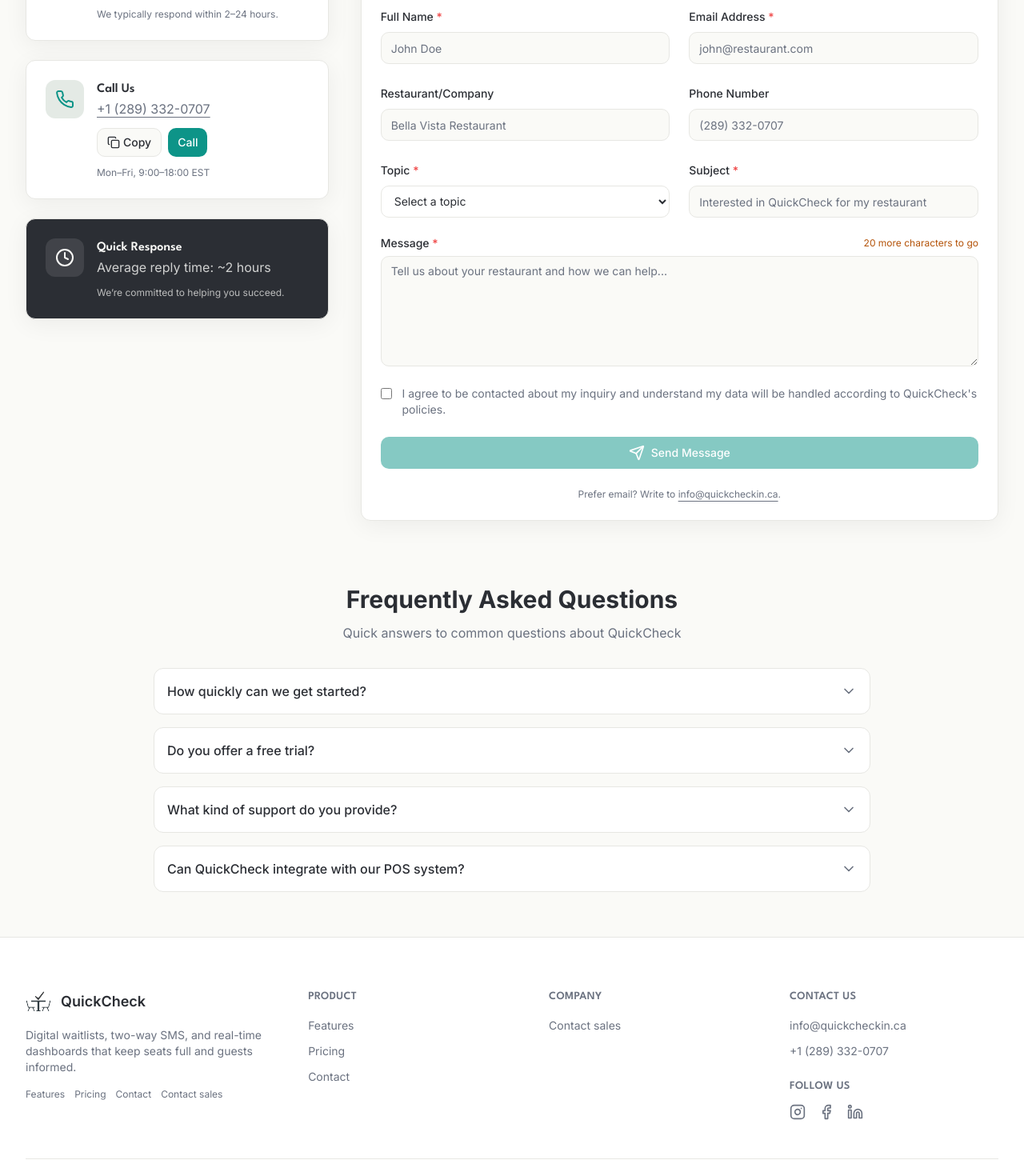
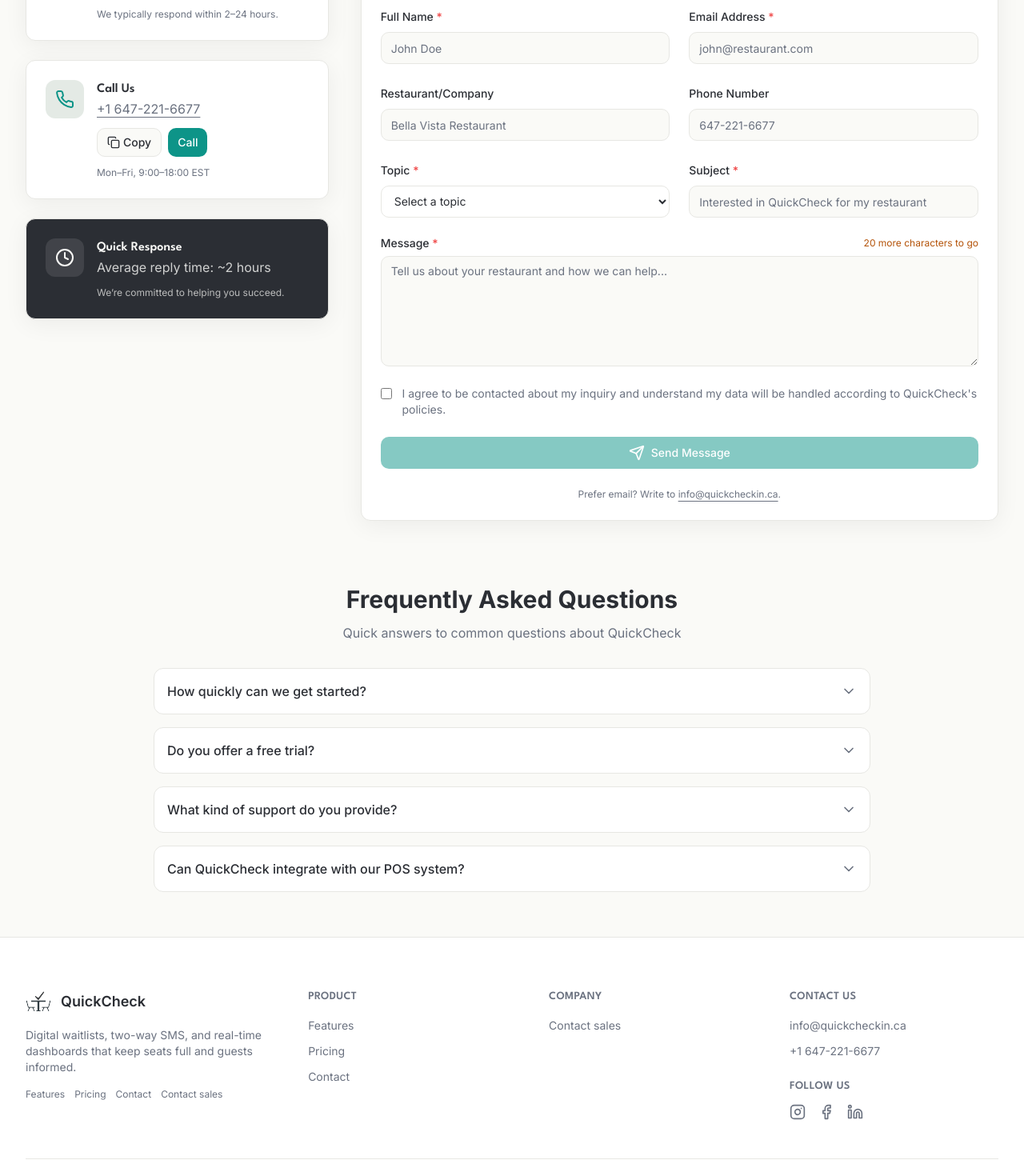
Before and after one commit to codingjatin/QuickCheckin, a Next.js app in the folder frontend/: page /contact in a window 1280 px wide. Shown: the part 420-1890 px from the top of the page at 80% size. Built offline with nearby package versions, Linux system fonts and the light colour scheme; no server answers.

Commit message:
Mobile number updated

```diff
--- a/frontend/app/(marketing)/components/FooterSection.tsx
+++ b/frontend/app/(marketing)/components/FooterSection.tsx
@@ -105,8 +105,8 @@
                 </Link>
               </li>
               <li>
-                <Link href="tel:+12893320707" className="hover:text-ink">
-                  +1 (289) 332-0707
+                <Link href="tel:+16472216677" className="hover:text-ink">
+                  +1 647-221-6677
                 </Link>
               </li>
             </ul>
--- a/frontend/app/(marketing)/contact/page.tsx
+++ b/frontend/app/(marketing)/contact/page.tsx
@@ -24,8 +24,8 @@
 import { useI18nStore } from '@/lib/i18n';
 
 const EMAIL = 'info@quickcheckin.ca';
-const PHONE_DISPLAY = '+1 (289) 332-0707';
-const PHONE_TEL = '+12893320707';
+const PHONE_DISPLAY = '+1 647-221-6677';
+const PHONE_TEL = '+16472216677';
 const MESSAGE_MIN = 20;
 const MESSAGE_MAX = 1200;
 
@@ -340,7 +340,7 @@
       await navigator.clipboard.writeText(text);
       setCopied((prev) => ({ ...prev, [key]: true }));
       setTimeout(() => setCopied((prev) => ({ ...prev, [key]: false })), 1500);
-    } catch {}
+    } catch { }
   };
 
   if (isSubmitted) {
@@ -617,7 +617,7 @@
                         value={formData.phone}
                         onChange={handleInputChange}
                         className="mt-2 border-border focus-visible:ring-2 focus-visible:ring-primary"
-                        placeholder={lang === 'fr' ? '06 12 34 56 78' : '(289) 332-0707'}
+                        placeholder={lang === 'fr' ? '06 12 34 56 78' : '647-221-6677'}
                         autoComplete="tel"
                         aria-invalid={!!errors.phone}
                         aria-describedby={errors.phone ? 'phone-error' : undefined}
```
